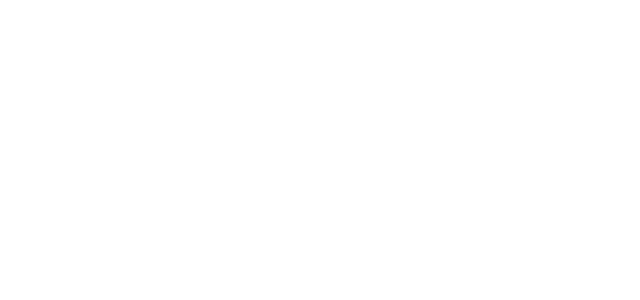
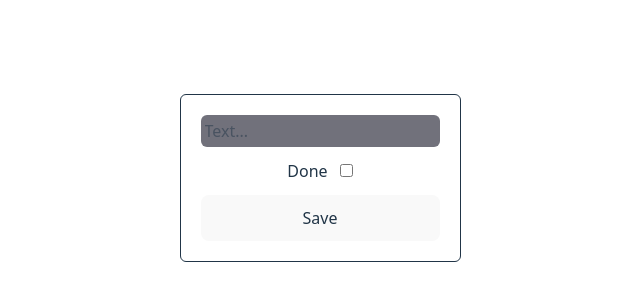
Before and after one commit to SamExperience/to-do-list, a React (Vite) app: page / in a window 1280 px wide. Shown: the part 222-522 px from the top of the page, without its empty margins (320-960 px from the left). Built offline with nearby package versions, Linux system fonts and the light colour scheme.

Commit message:
aggiunto componente ToDoForm +funzione per aggiungere attivita+ stato globale in app.jsx

```diff
--- a/src/App.jsx
+++ b/src/App.jsx
@@ -3,11 +3,15 @@
 import viteLogo from "/vite.svg";
 import "./App.css";
 
-import ToDoList from "./components/ToDoList";
+import ToDoForm from "./components/ToDoForm";
 function App() {
-  const [count, setCount] = useState(0);
-
-  return <></>;
+  const [listItems, setListItems] = useState([]);
+  const isLogged = false;
+  return (
+    <>
+      <ToDoForm listItems={listItems} setListItems={setListItems}></ToDoForm>
+    </>
+  );
 }
 
 export default App;
--- a/src/components/ToDoForm.jsx
+++ b/src/components/ToDoForm.jsx
@@ -1,4 +1,51 @@
 import React from "react";
-export default function ToDoForm() {
-  return;
+import { useState } from "react";
+
+export default function ToDoForm({ listItems, setListItems }) {
+  const [form, setForm] = useState({ id: null, text: "", done: false });
+
+  const handleChange = (e) => {
+    const { name, value, type, checked } = e.target;
+    setForm((prev) => ({
+      ...prev,
+      [name]: type === "checkbox" ? checked : value,
+    }));
+  };
+
+  const handleSubmit = (e) => {
+    e.preventDefault();
+    const item = { ...form, id: Date.now() };
+
+    setListItems((prev) => [...prev, item]);
+    setForm({ id: null, text: "", done: false });
+  };
+
+  return (
+    <>
+      <form onSubmit={handleSubmit} className="border rounded-md p-5">
+        <div className="flex flex-col gap-3">
+          <input
+            className="bg-zinc-500 rounded-md p-1 "
+            placeholder="Text..."
+            name="text"
+            value={form.text}
+            onChange={handleChange}
+            type="text"
+          />
+          <div>
+            <label>Done</label>
+            <input
+              className="ml-3"
+              name="done"
+              type="checkbox"
+              checked={form.done}
+              onChange={handleChange}
+            />
+          </div>
+
+          <button type="submit">Save</button>
+        </div>
+      </form>
+    </>
+  );
 }
```
